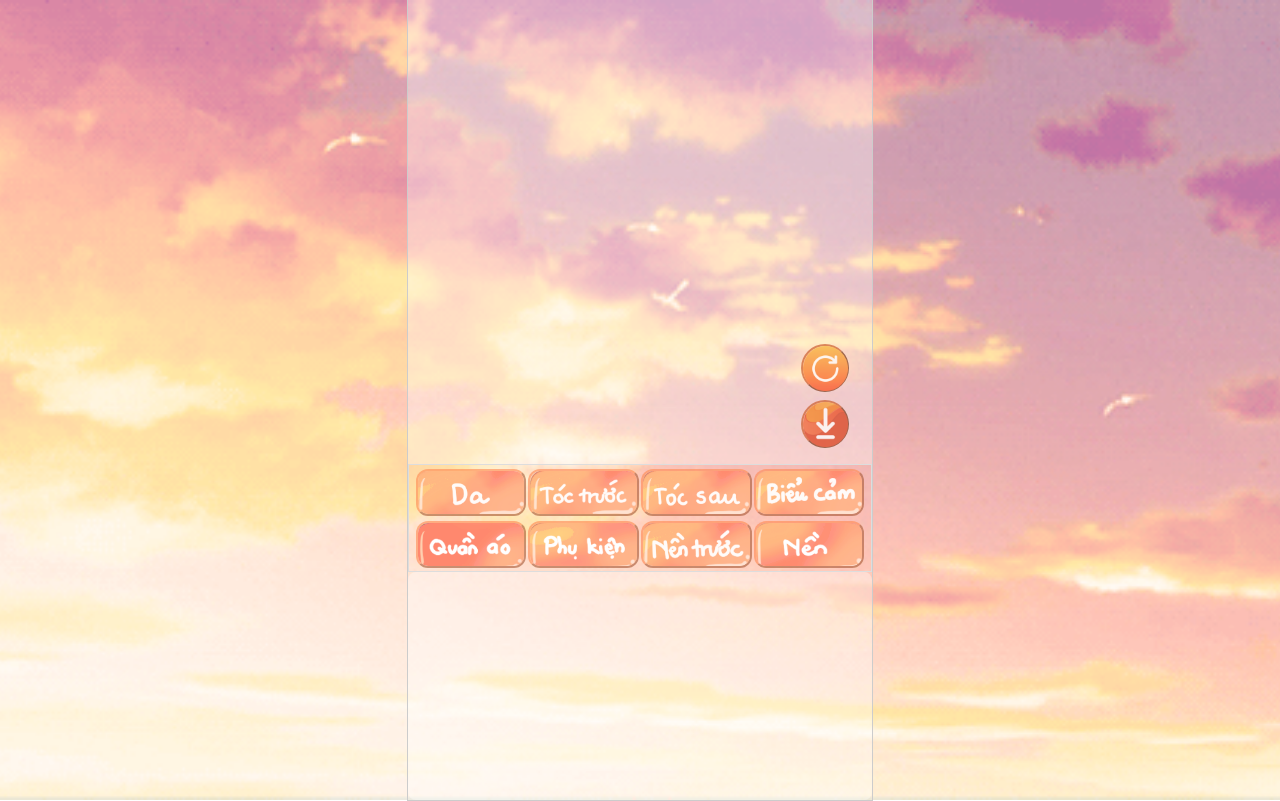
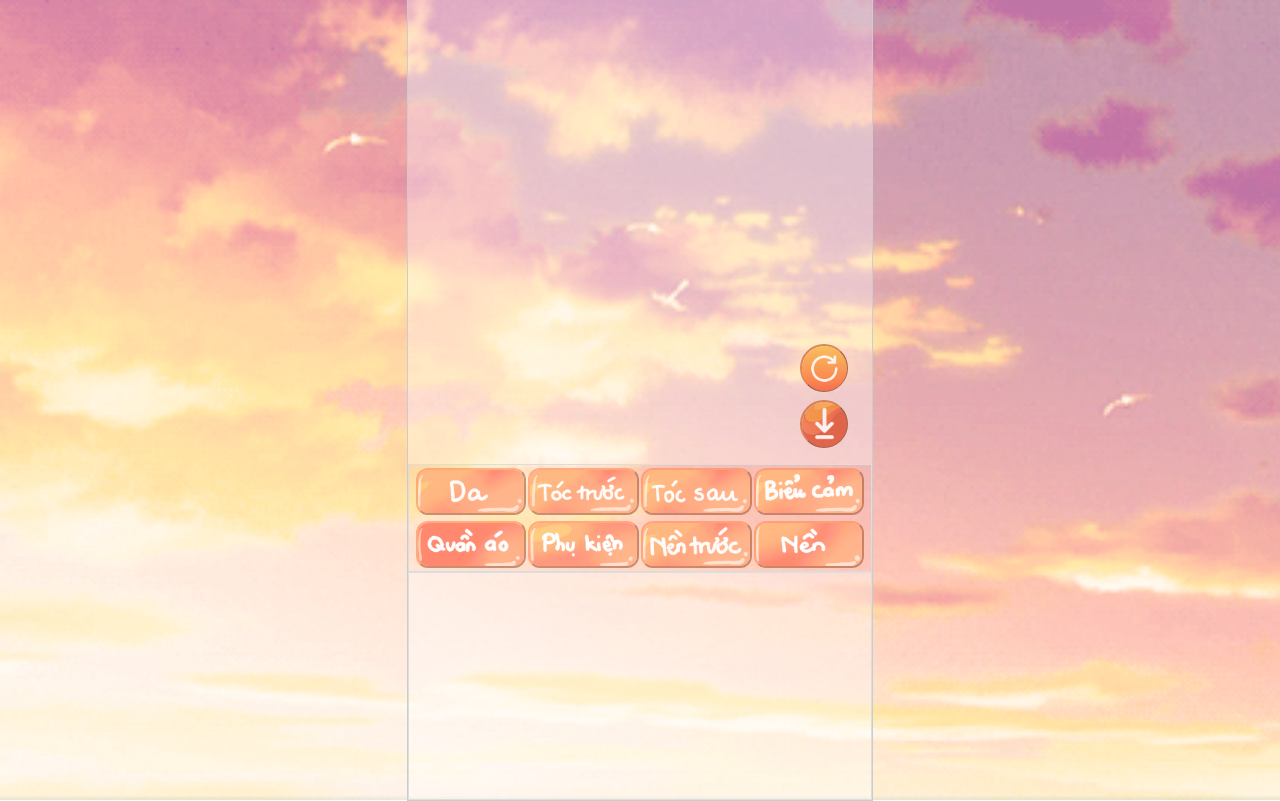
Before and after one commit to yuminguyen/wardrobe-of-four-sheep, a website: page index.html in a window 1280 px wide. Drawn offline with Linux system fonts and the light colour scheme.

Commit message:
Update new style.css

```diff
--- a/style.css
+++ b/style.css
@@ -12,8 +12,8 @@ body, html{
 
 .group-btn{
     position: absolute; /* Đặt nhóm nút ở vị trí tuyệt đối */
-    top: 43%;
-    right: 5%;
+    top: 43vh;
+    right: 3vh;
     z-index: 10;    /* Đảm bảo nhóm nút nằm trên các phần tử khác */
     display: flex;
     flex-direction: column;
@@ -25,7 +25,7 @@ body, html{
     border-color: #cc5e2b;
     padding: 0;
     cursor: pointer;
-    border-radius: 50%;
+    border-radius: 10vh;
     transition: transform 0.2s;
     width: 6vh;
     height: 6vh;
@@ -39,7 +39,7 @@ body, html{
 
 .group-btn button:hover {
     transform: scale(1.1); /* Hiệu ứng phóng to khi hover */
-    box-shadow: 0 0 5px rgba(0, 0, 0, 0.3);
+    box-shadow: 0 0 2vh rgba(0, 0, 0, 0.3);
 }
 
 .container{
@@ -48,7 +48,7 @@ body, html{
     height: 100vh;
     width: 58vh;
     position: relative;
-    border: 1px solid #ccc; /* Thêm đường viền để dễ nhận biết */
+    border: 0.1vh solid #ccc; /* Thêm đường viền để dễ nhận biết */
 }
 
 .canvas, .menu, .item{
@@ -67,8 +67,8 @@ body, html{
 }
 
 .menu{
-    border: 1px solid #cc4100;
-    border-color: #cc4100;
+    border: 0.05vh solid #ffdccb;
+    border-color: #dddddd;
     width: 6vh;
     height: 58vh;
     display: flex;
@@ -79,8 +79,8 @@ body, html{
     height: 13.5vh;
     overflow-x: hidden;
     overflow-y: auto;
-    border: 1px solid #ddd;
-    padding-top: 0.8%;
+    border: 0.05vh solid #ddd;
+    padding-top: 0.4vh;
     display: flex;
     flex-wrap: wrap;
     justify-content: center;
@@ -98,7 +98,6 @@ body, html{
     height: 5.9vh;
     cursor: pointer;
     background-color: rgba(255, 255, 255, 0);
-    font-size: 16px;
     position: relative;
     overflow: hidden;
     border-color: #ff8a549f;
@@ -111,15 +110,13 @@ body, html{
     width: 14.5vh;
     height: 6.5vh;
     object-fit: contain;
-    top: -3.5%;
-    right: 49%;
-    transform: translateY(-50%);
-    transform: translateX(50%);
+    top: -0.5vh;
+    right: -0.5vh;
 }
 
 #category-menu button:active{
     transform: scale(0.95);
-    box-shadow: 0 0 5px rgba(0, 0, 0, 0.3);
+    box-shadow: 0 0 2vh rgba(0, 0, 0, 0.3);
 }
 
 #category-menu button:hover {
@@ -127,7 +124,7 @@ body, html{
     border-color: rgba(0, 0, 0, 0.5);
     color: #333;
     transform: scale(1.05); /* Hiệu ứng phóng to khi hover */
-    box-shadow: 0 0 5px rgba(0, 0, 0, 0.3);
+    box-shadow: 0 0 2vh rgba(0, 0, 0, 0.3);
 }
 
 #clothing-menu{
@@ -135,9 +132,8 @@ body, html{
     height: 29vh;
     overflow-x: hidden; /* Cho phép cuộn ngang */
     overflow-y: auto; /* Ẩn cuộn dọc */
-    border: 0.4% solid #ddd; /* Viền xám nhạt */
-    border-radius: 8px; /* Bo tròn các góc */
-    padding: 0.4%px; /* Khoảng cách từ viền vào nội dung */
+    border: 0.05vh solid #ddd; /* Viền xám nhạt */
+    padding: 0.3vh; /* Khoảng cách từ viền vào nội dung */
     display: flex;
     flex-wrap: wrap;
     justify-content: flex-start;
```
